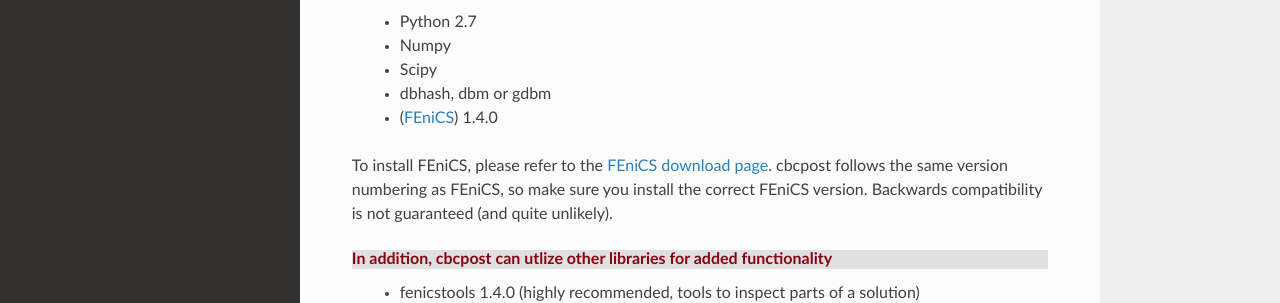
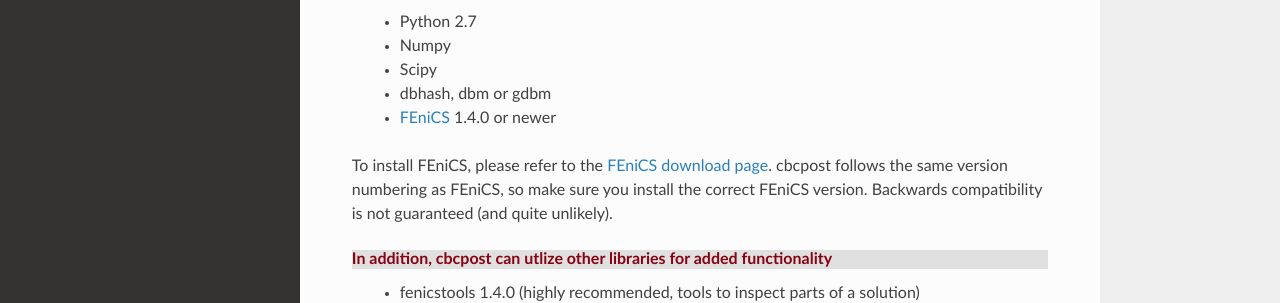
Before and after one commit to jakobes/cbcpost-fork, a Sphinx documentation site: the page built from docs/installation.rst, in a window 1280 px wide and 1213 px high. Shown: the part 556-859 px from the top of the window. Built offline with Sphinx 7.4.7 and the Read the Docs theme 2.0.0, drawn with Linux system fonts in a browser that asks for light colours; pages that are not in the unit, such as notebooks, are missing from menus.

Commit message:
installation.rst edited online with Bitbucket

```diff
--- a/docs/installation.rst
+++ b/docs/installation.rst
@@ -27,7 +27,7 @@ The installation of cbcpost requires the following environment:
     * Numpy
     * Scipy
     * dbhash, dbm or gdbm
-    * (`FEniCS <http://fenicsproject.org>`_) 1.4.0
+    * `FEniCS <http://fenicsproject.org>`_ 1.4.0 or newer
 
 To install FEniCS, please refer to the `FEniCS download page
 <http://fenicsproject.org/download/>`_. cbcpost follows the same version numbering
```
